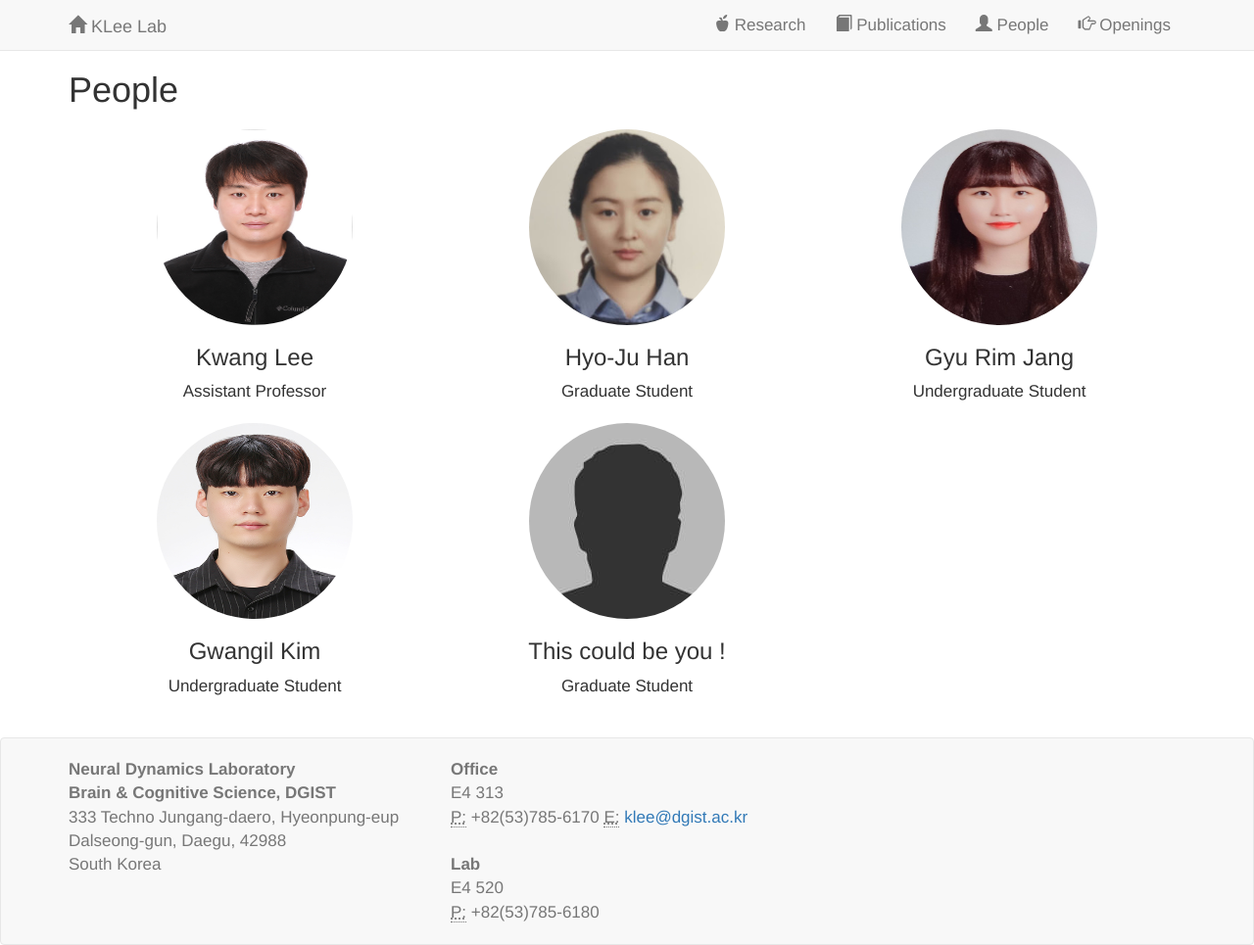
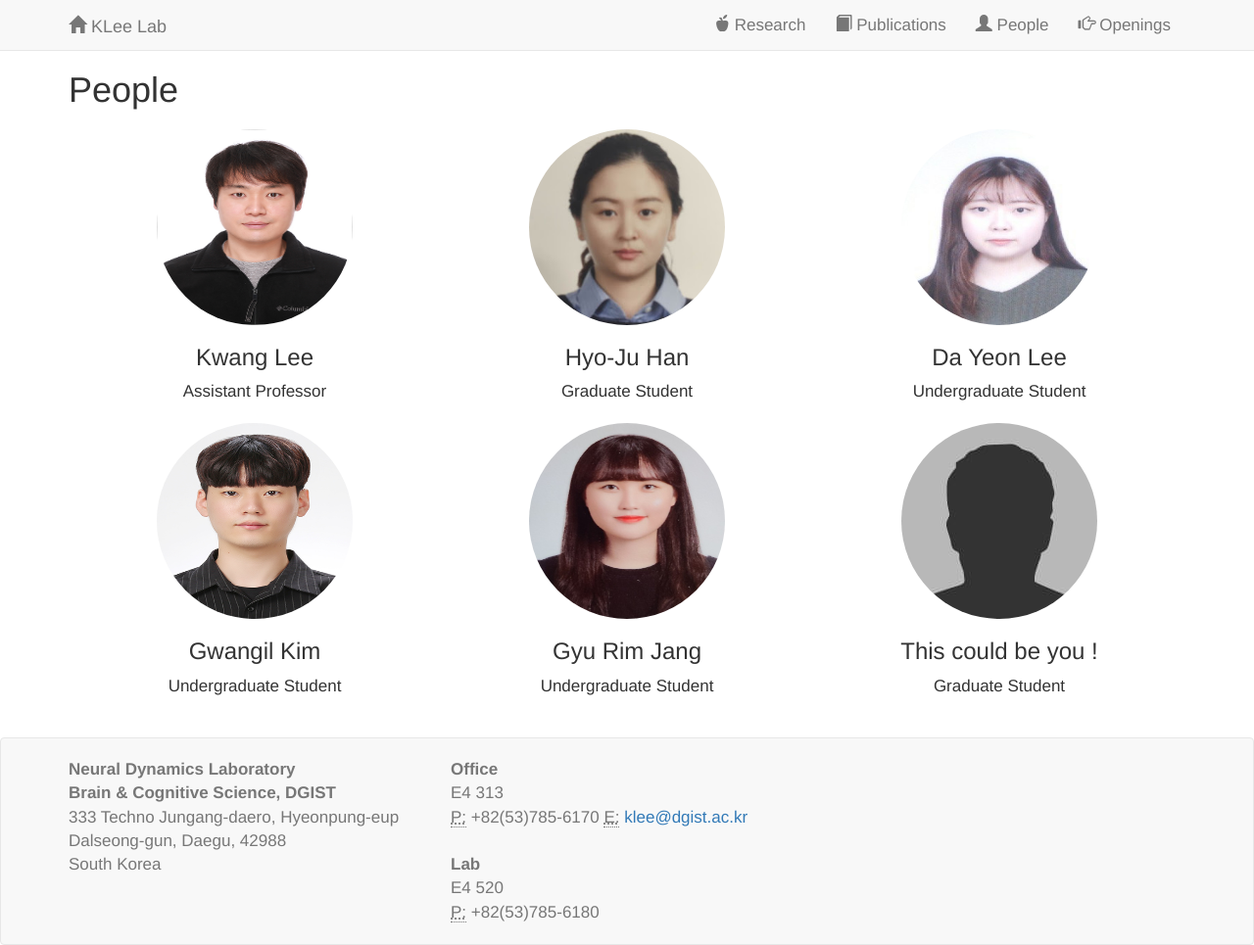
Before and after one commit to kleelab/kleelab.github.io, a Jekyll site: the page built from people.html, in a window 1280 px wide. Shown: the whole page at 98% size. Built offline with Jekyll 4.4.1, drawn with Linux system fonts in a browser that asks for light colours; nearby versions of some CDN libraries; a style sheet for code colours, icons or effects is not loaded.

Commit message:
Update people.yml

```diff
--- a/_data/people.yml
+++ b/_data/people.yml
@@ -8,14 +8,18 @@
   role: Graduate Student
   photo: "/images/Hyo Ju Han.jpg"
 
-- name: Gyu Rim Jang
+- name: Da Yeon Lee
   role: Undergraduate Student
-  photo: "/images/Jang Gyu Rim.jpg"
+  photo: "/images/Da Yeon Lee.jpg"
 
 - name: Gwangil Kim
   role: Undergraduate Student
   photo: "/images/Gwangil Kim.jpg"
 
+- name: Gyu Rim Jang
+  role: Undergraduate Student
+  photo: "/images/Jang Gyu Rim.jpg"
+
 - name: "This could be you !"
   role: Graduate Student
   photo: "/images/Rock.jpg"
```
